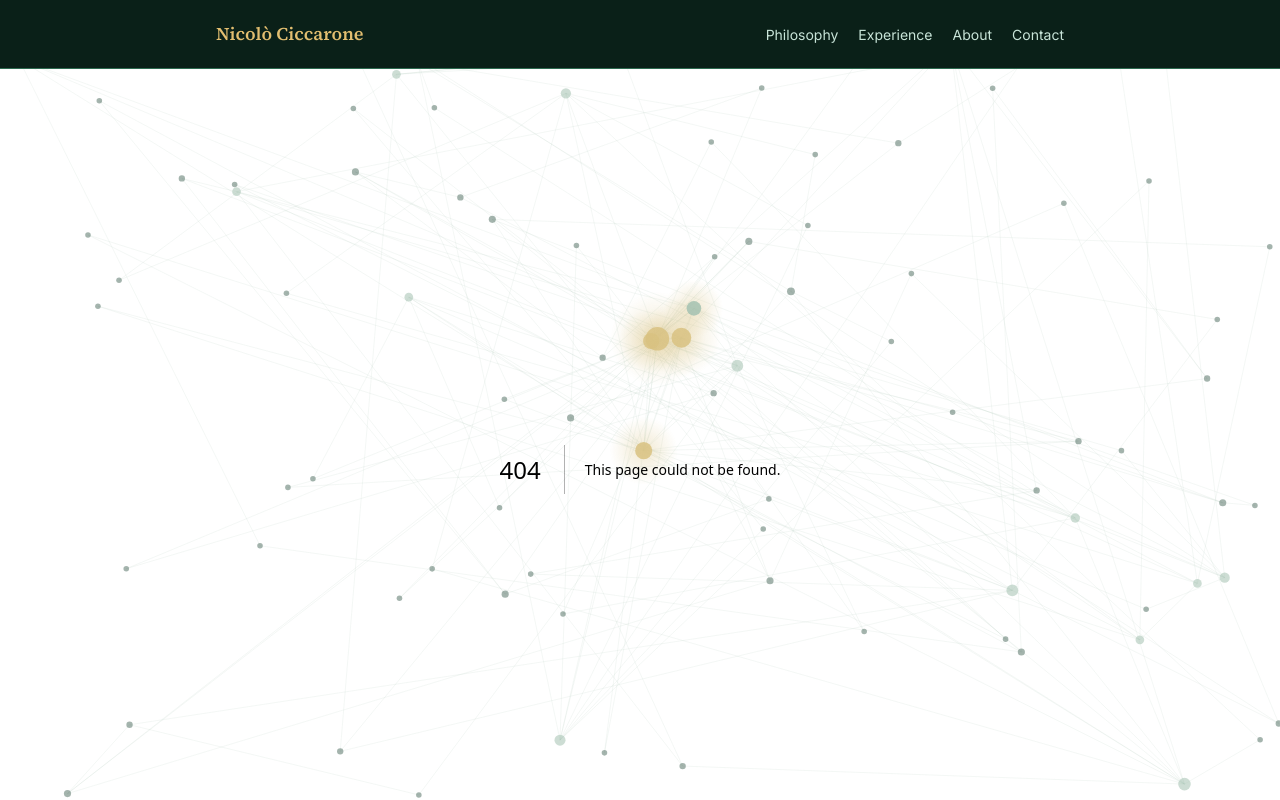
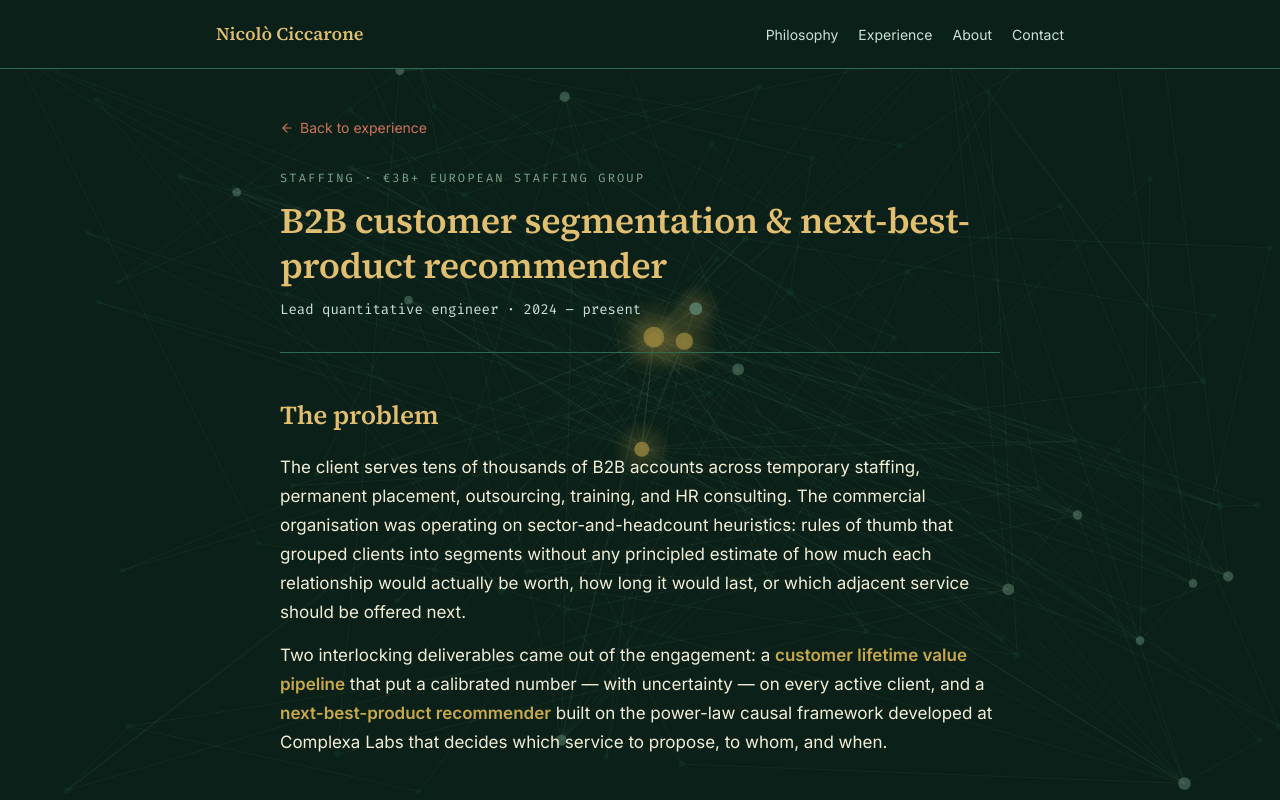
Before and after one commit to nclcc/nclcc.github.io, a Next.js app: page /experience/staffing-cltv-nbp in a window 1280 px wide. Before the commit this address had no page. Shown: the top 800 px of the page. Built offline with nearby package versions, Linux system fonts and the light colour scheme.

Commit message:
Remove client names — NDA compliance

```diff
--- a/app/experience/gigroup-cltv-nbp/page.tsx
+++ b/app/experience/staffing-cltv-nbp/page.tsx
@@ -1,21 +1,21 @@
 import ExperienceLayout from "@/components/ExperienceLayout";
 
 export const metadata = {
-  title: "Gi Group — CLTV pipeline & NBP recommender · Nicolò Ciccarone",
+  title: "B2B staffing — CLTV pipeline & NBP recommender · Nicolò Ciccarone",
 };
 
 export default function Page() {
   return (
     <ExperienceLayout
-      client="Gi Group"
-      sector="Staffing — €3B+ group"
+      client="€3B+ European staffing group"
+      sector="Staffing"
       title="B2B customer segmentation & next-best-product recommender"
       role="Lead quantitative engineer"
       period="2024 – present"
     >
       <h2>The problem</h2>
       <p>
-        Gi Group serves tens of thousands of B2B clients across temporary staffing, permanent placement,
+        The client serves tens of thousands of B2B accounts across temporary staffing, permanent placement,
         outsourcing, training, and HR consulting. The commercial organisation was operating on
         sector-and-headcount heuristics: rules of thumb that grouped clients into segments without any
         principled estimate of how much each relationship would actually be worth, how long it would last,
--- a/app/page.tsx
+++ b/app/page.tsx
@@ -14,7 +14,7 @@ const experiences = [
     tags: ["Regime detection", "Multifractal models", "Bayesian online learning", "Risk management"],
   },
   {
-    slug: "gigroup-cltv-nbp",
+    slug: "staffing-cltv-nbp",
     client: "€3B+ staffing group",
     sector: "Staffing",
     title: "B2B customer segmentation & next-best-product recommender",
```
